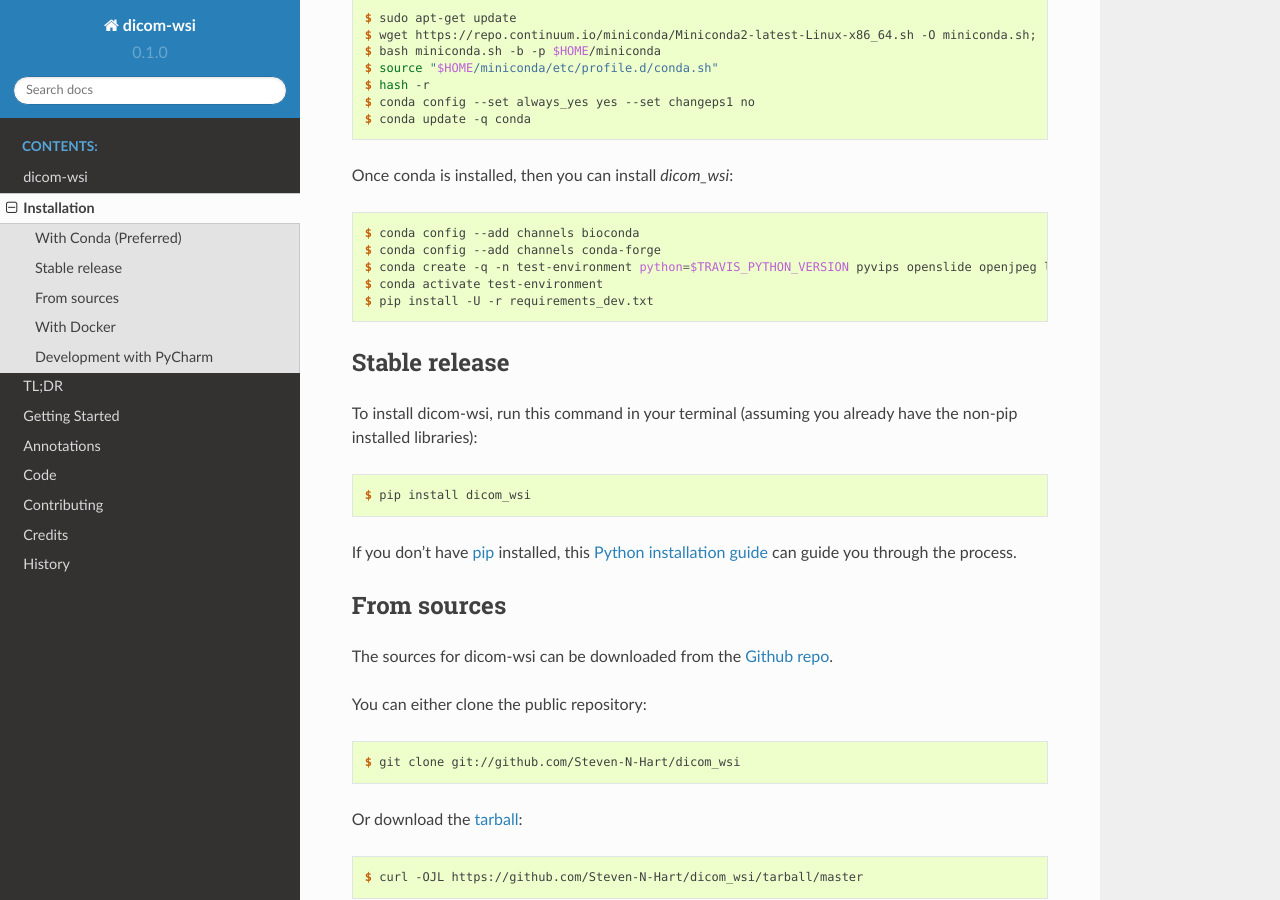
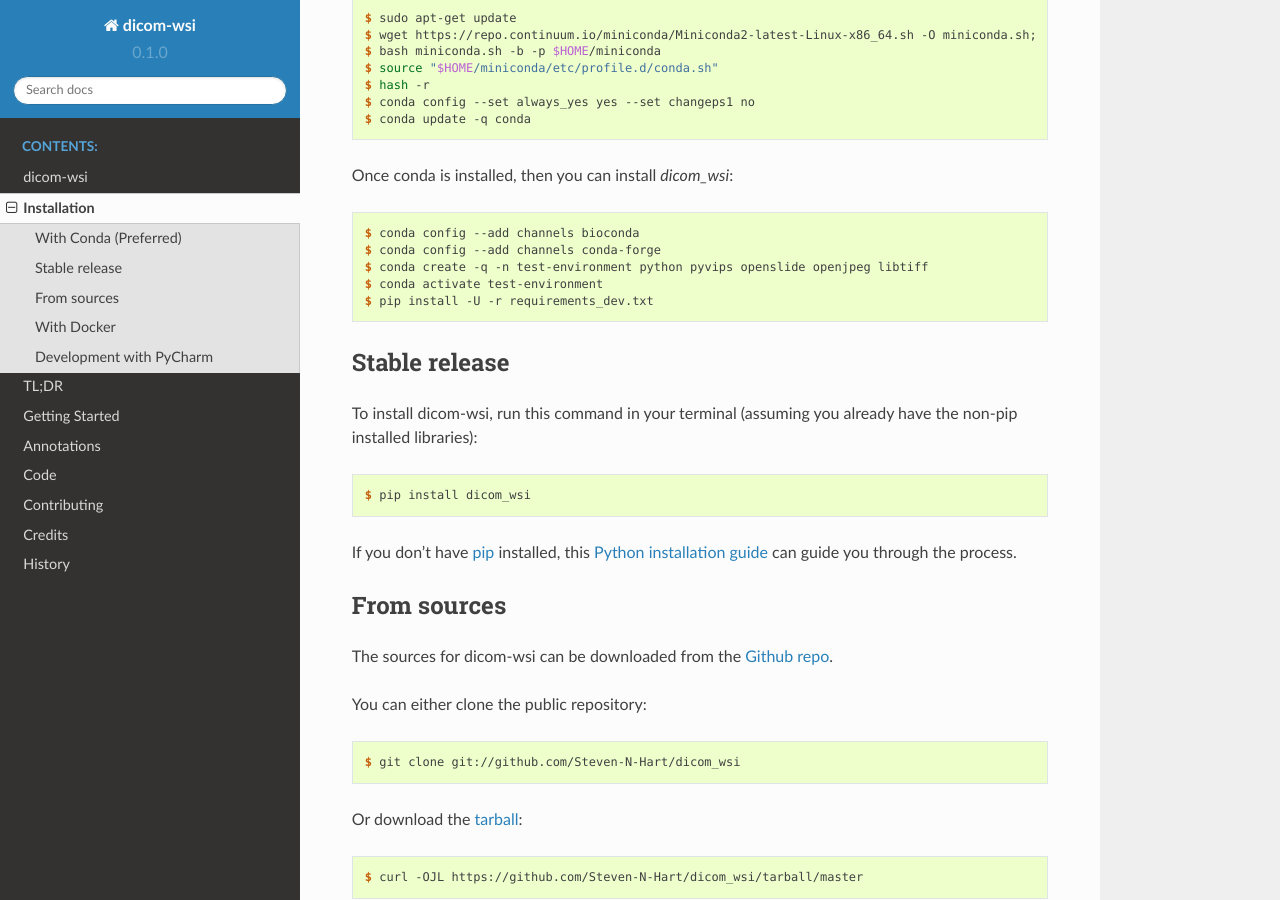
Before and after one commit to Steven-N-Hart/dicom_wsi, a Sphinx documentation site: the page built from docs/installation.rst, in a window 1280 px wide and 900 px high, scrolled down 416 px. Built offline with Sphinx 7.4.7 and the Read the Docs theme 2.0.0, drawn with Linux system fonts in a browser that asks for light colours.

Commit message:
updating requirements to alleviate setuptools error for Travis

```diff
--- a/docs/installation.rst
+++ b/docs/installation.rst
@@ -34,7 +34,7 @@
 
     $ conda config --add channels bioconda
     $ conda config --add channels conda-forge
-    $ conda create -q -n test-environment python=$TRAVIS_PYTHON_VERSION pyvips openslide openjpeg libtiff
+    $ conda create -q -n test-environment python pyvips openslide openjpeg libtiff
     $ conda activate test-environment
     $ pip install -U -r requirements_dev.txt
 
```
Also changed, not shown: requirements_dev.txt (+63 -63 lines).
